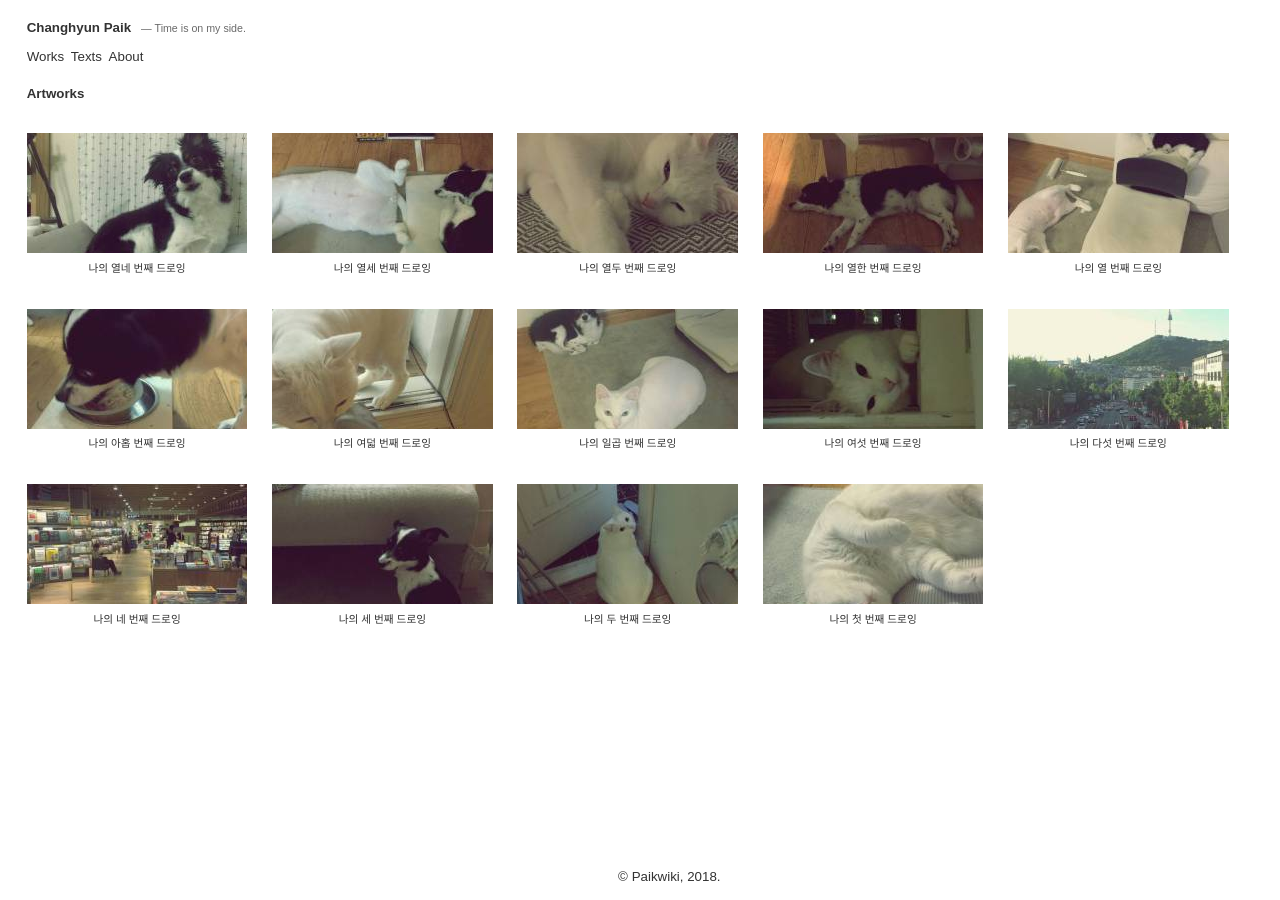
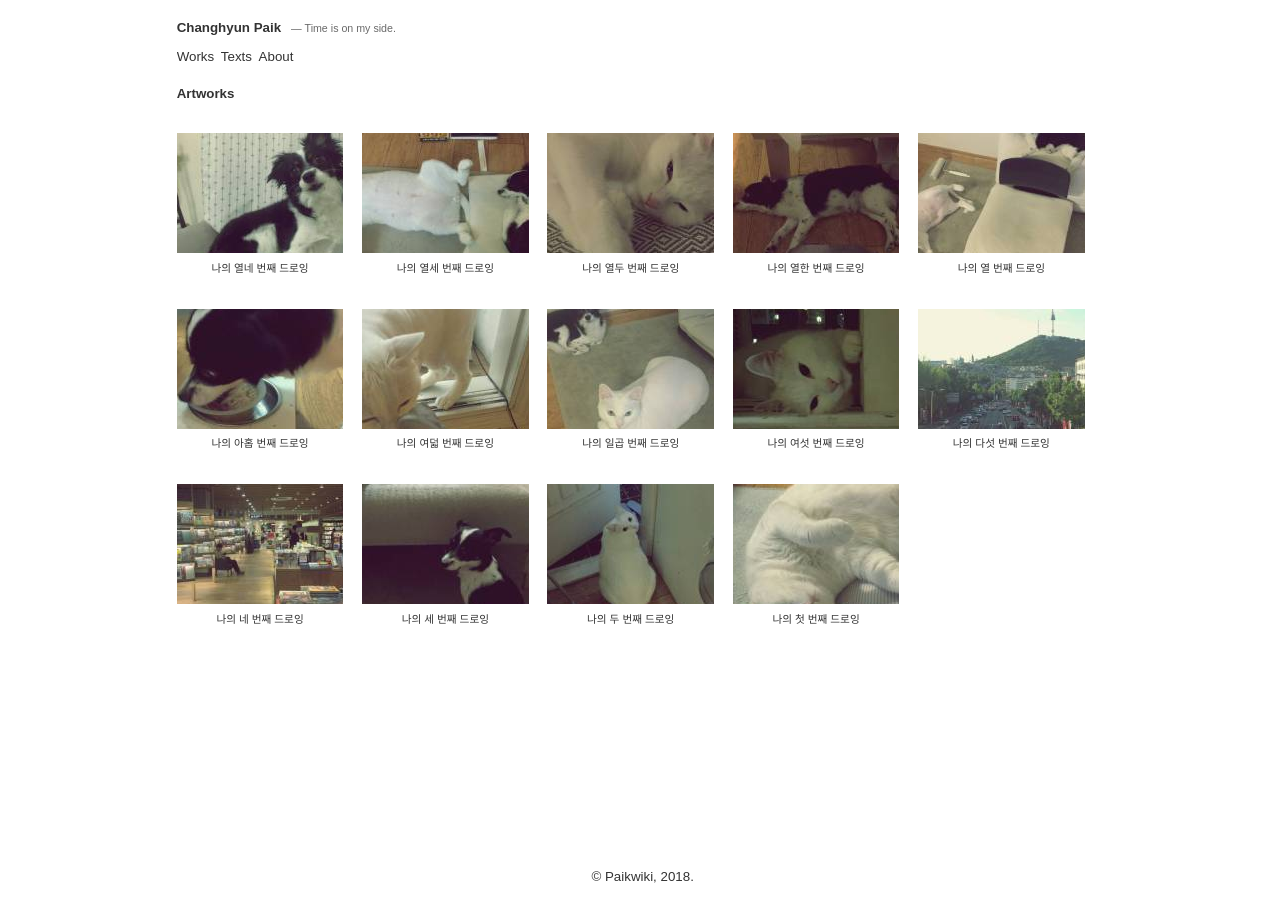
Before and after one commit to paikwiki/jt-alpha, a Jekyll site: the page built from index.html, in a window 1280 px wide. Built offline with Jekyll 4.4.1, drawn with Linux system fonts in a browser that asks for light colours.

Commit message:
Add max-width for global-wrapper:house:

```diff
--- a/_sass/layout.scss
+++ b/_sass/layout.scss
@@ -1,5 +1,7 @@
 .global-wrapper {
+  margin: 0 auto;
   padding: 1rem 2rem;
+  max-width: 980px;
   .site-header {
     padding: 0.5rem 0;
     overflow: auto;
@@ -105,6 +107,7 @@
     position: fixed;
     padding: 0.2em;
     bottom: 0;
+    left: 0;
     width: 100%;
     background-color: white;
     p {
```
